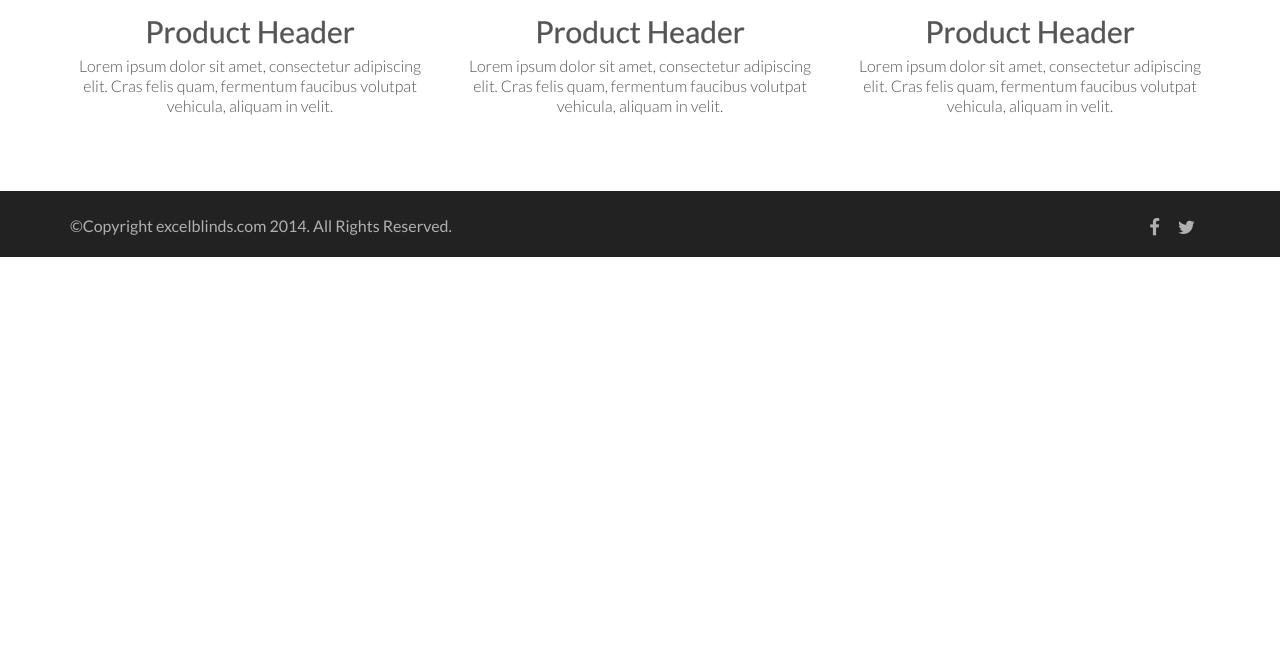
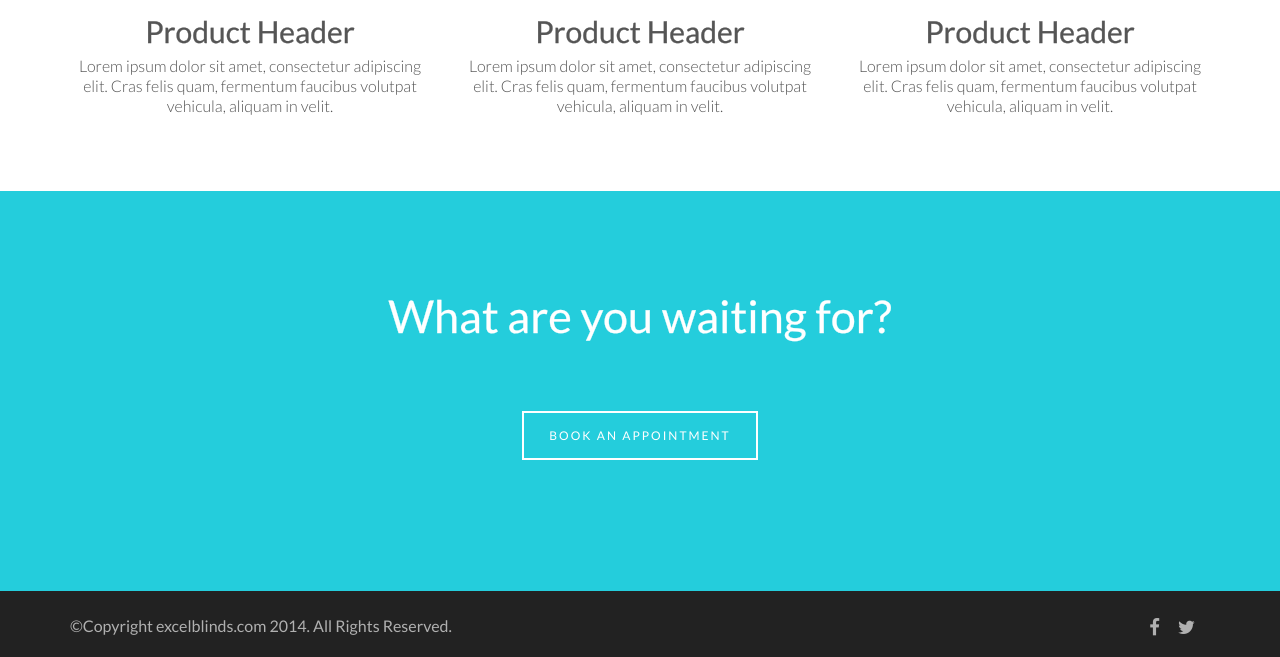
Before and after one commit to godspell/excel-blinds, a PHP site: page /products.html in a window 1280 px wide. Shown: the part 1024-1681 px from the top of the page. Before the commit the page ends 1281 px from the top, so only its background shows below. Run offline with PHP 8.4, Linux system fonts and the light colour scheme; style sheets or scripts are compiled from the project's sources; some libraries are stand-ins or nearby versions.

Commit message:
added blue section on products page + removed unnecessary .top div from the blue section

```diff
--- a/css/products.css
+++ b/css/products.css
@@ -38,3 +38,26 @@ section.products {
 
 section.products-head.page, section.products.page {
   height: auto; }
+
+/* Blue section */
+section.products-info {
+  background-color: #24cddc;
+  min-height: 400px;
+  height: auto;
+  color: white;
+  text-align: center; }
+
+section.products-info {
+  background-color: #24cddc; }
+
+section.products-info .container {
+  padding: 100px 0; }
+
+section.products-info .container h1 {
+  font-family: "Lato", sans-serif;
+  font-size: 45px;
+  line-height: 50px;
+  font-weight: 400;
+  color: white;
+  text-align: center;
+  margin-bottom: 70px; }
--- a/css/products.sass
+++ b/css/products.sass
@@ -36,7 +36,29 @@ section.products
 			width: 100%
 			margin-bottom: 20px
 
-
 section.products-head, section.products
 	&.page
 		height: auto
+
+/* Blue section */
+section.products-info
+	background-color: #24cddc
+	min-height: 400px
+	height: auto
+	color: #fff
+	text-align: center
+
+section.products-info
+	background-color: #24cddc
+
+section.products-info .container
+	padding: 100px 0
+
+section.products-info .container h1
+	font-family: "Lato", sans-serif
+	font-size: 45px
+	line-height: 50px
+	font-weight: 400
+	color: white
+	text-align: center
+	margin-bottom: 70px
--- a/css/style.less
+++ b/css/style.less
@@ -309,10 +309,10 @@ section.page-6 {
 
 }
 
-section.page-6 .top {
+section.page-6 .container {
   padding: 100px 0; }
 
-section.page-6 .top h1 {
+section.page-6 .container h1 {
   font-family: "Lato", sans-serif;
   font-size: 45px;
   line-height: 50px;
--- a/products.html
+++ b/products.html
@@ -99,6 +99,13 @@
 			</div>
 		</div>
 	</section>
+
+	<section class="products-info page page-6">
+		<div class="container">
+			<h1>What are you waiting for?</h1>
+			<button class="btn btn-lg">Book an Appointment</button>
+		</div>
+	</section>
 	<!-- End Pages -->
 
 	<!-- Footer -->
```
Also changed, not shown: index.html (+3 -5 lines).
